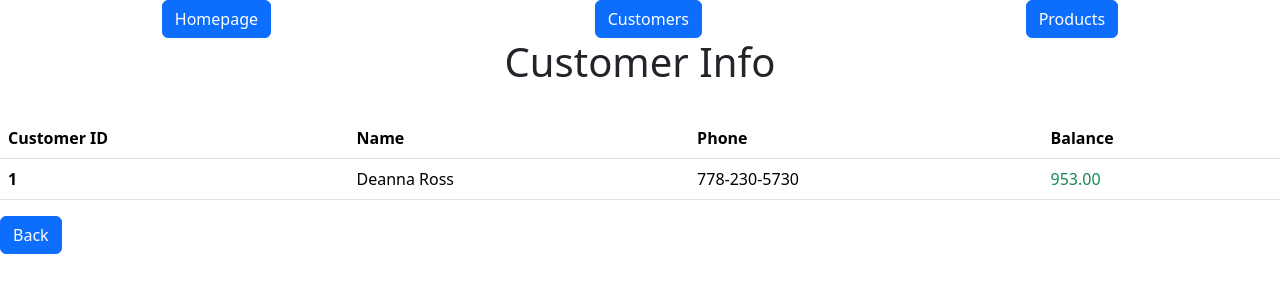
After one commit to StressedAsh/e-comms-python-self, a Flask app: page /api/customers/1 in a window 1280 px wide. The commit adds this page. Shown: the top 300 px of the page. Run offline with Flask 3, Linux system fonts and the light colour scheme.

Commit message:
customers api works, havent added checking or error yet, but works for now, working on products, then will do error handling and integrity stuff

```diff
--- a/app.py
+++ b/app.py
@@ -13,22 +13,64 @@ app.instance_path = Path("./data").resolve()   # this is the path to the folder
 
 db.init_app(app) # this is the database object that will be used to interact with the database
 
-# all of this bs will be moved to another file and directory in the blueprint section sooner or later
+# -------------------------------------------- API --------------------------------------------
 
 @app.route("/")
 def home():
     return render_template('index.html', name='Ashutosh Dhatwalia')
 
-@app.route("/customers")    # read customer data from csv and use csv.dictreader to display the data in a table
-def customers():
-    return render_template('customers.html', customers = Customer.query.all())
+# -------------------------------------------- CUSTOMERS --------------------------------------------
+
+@app.route("/customers")    # loads data from db and displays it in a table
+def customers(message = ""):
+    return render_template('customers.html', customers = Customer.query.all(), message = message)
+
+
+@app.route("/api/customers/<int:id>", methods = ["GET"])  # this route will return the customer data based on the id
+def customer_info(id):
+    result = db.get_or_404(Customer, id)
+    return render_template("customer.html", customer=result)
+
+
+@app.route("/api/customers", methods = ["GET"])  # this route will return a customer html using button
+def customer_info_btn():
+    id = request.args.get('id')
+    customer_data = db.session.query(Customer).get(id)
+    return render_template("customer.html",customer=customer_data)
+
+
+@app.route("/api/customers", methods = ["POST"])  # this route will add a new customer to the database
+def add_customer():
+    data = request.get_json()
+    customer = Customer(name=data['name'], phone=data['phone'], balance=data['balance'])
+    db.session.add(customer)
+    db.session.commit()
+    return customers("Customer added successfully!")
+
+@app.route("/api/customers/<int:id>", methods = ["DELETE"]) # this route will delete a customer from the database based on the id
+def delete_customer(id):
+    customer = db.session.query(Customer).get(id)
+    db.session.delete(customer)
+    db.session.commit()
+    return customers("Customer deleted successfully!")
+
+@app.route("/api/customers/<int:id>", methods = ["PUT"])  # this route will update the customer data based on the id
+def update_customer(id):
+    data = request.get_json()
+    customer = db.session.query(Customer).get(id)
+    customer.name = data['name']
+    customer.phone = data['phone']
+    customer.balance = data['balance']
+    db.session.commit()
+    return customers("Customer updated successfully!")
+
+# -------------------------------------------- PRODUCTS --------------------------------------------
 
 @app.route("/products")   # read product data from csv and use csv.dictreader to display the data in a table
-def products():
-    return render_template('products.html', products = Product.query.all())
+def products(message = ""):
+    return render_template('products.html', products = Product.query.all(), message = message)
 
-
-# this the limit, remove everything above this to put this to another file.
+# -------------------------------------------- END --------------------------------------------
 
 if __name__ == '__main__':
     app.run(debug=True, port=8080)
--- /dev/null
+++ b/templates/customer.html
@@ -0,0 +1,27 @@
+{% extends "base.html" %} {% block content %}
+<h1 class="d-flex justify-content-center">Customer Info</h1>
+<br />
+<table class="table table-hover">
+  <thead>
+    <tr>
+      <th scope="col">Customer ID</th>
+      <th scope="col">Name</th>
+      <th scope="col">Phone</th>
+      <th scope="col">Balance</th>
+    </tr>
+  </thead>
+  <tbody>
+    <tr>
+      <th scope="row">{{customer.id}}</th>
+      <td>{{customer.name}}</td>
+      <td>{{customer.phone}}</td>
+      {% if customer.balance < 0 %}
+      <td class="text-danger">{{ customer.balance }}</td>
+      {% else %}
+      <td class="text-success">{{ customer.balance }}</td>
+      {% endif %}
+    </tr>
+  </tbody>
+</table>
+<a class="btn btn-primary" href="{{url_for('customers')}}">Back</a>
+{% endblock %}
```
Also changed, not shown: models.py (+8 -0 lines), routes/api_customers.py (added, +17 -0 lines), templates/customers.html (+14 -3 lines), templates/index.html (+4 -7 lines), templates/order.html (added, +91 -0 lines), data/data.db.
